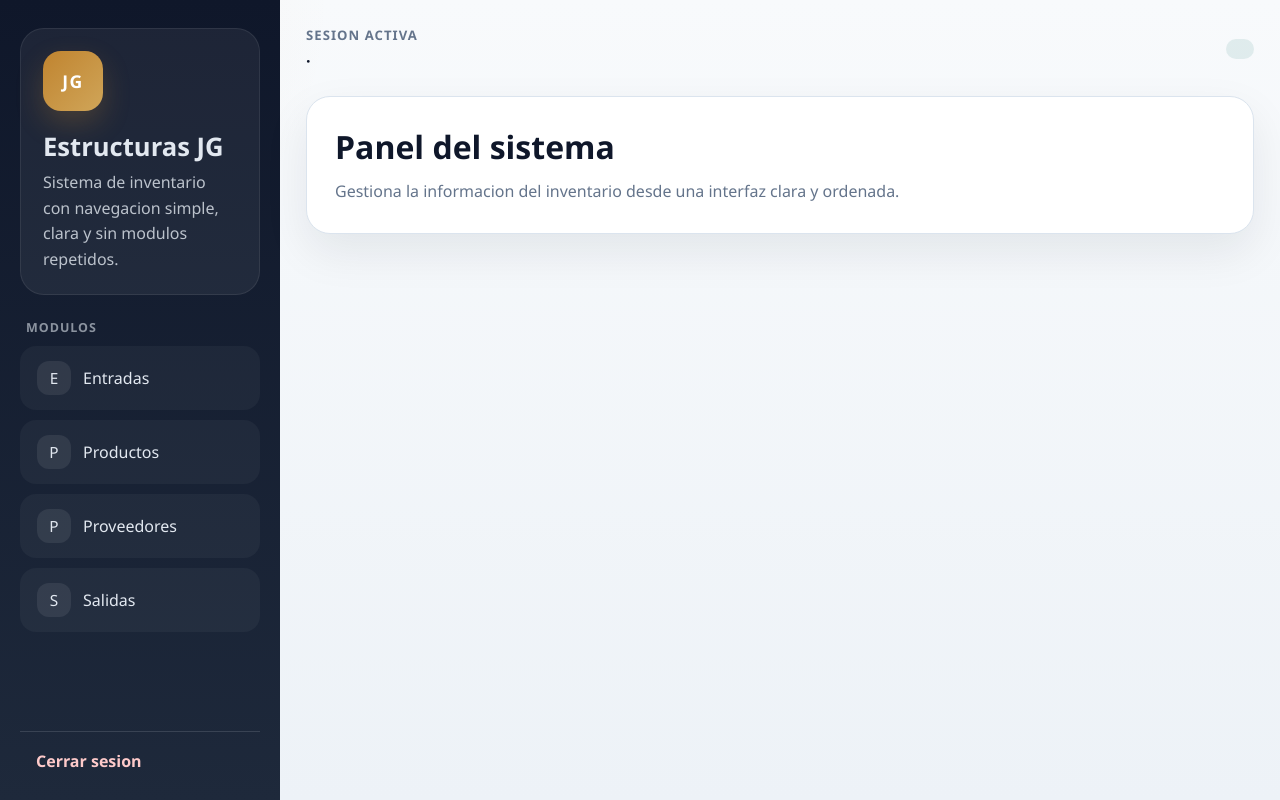
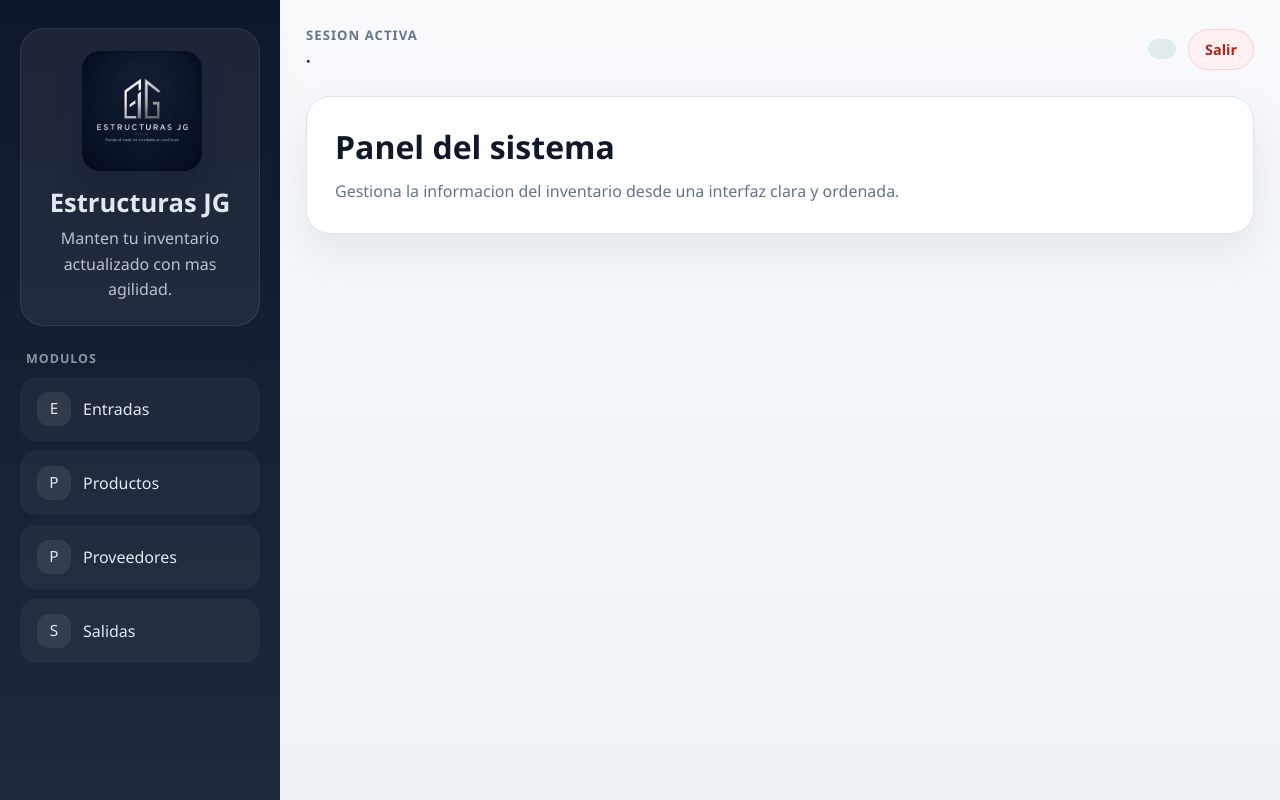
Before and after one commit to SayiGiuliholi/estructurasjg, a PHP site: page /app/vistas/panel/plantilla.php in a window 1280 px wide. Run offline with PHP 8.4, Linux system fonts and the light colour scheme.

Commit message:
Ajusta barra lateral y acciones superiores del panel

```diff
--- a/app/vistas/panel/parciales/barra_lateral.php
+++ b/app/vistas/panel/parciales/barra_lateral.php
@@ -1,8 +1,15 @@
 <aside class="barra-lateral">
     <div class="marca">
-        <div class="marca-simbolo">JG</div>
+
+    <div class="marca-simbolo">
+        <div class="marca-logo-contenedor">
+            <img src="/Estructurasjg/public/imagenes/marca/logo-login-principal.png" alt="Logo de Estructuras JG" class="imagen-marca-simbolo">
+        </div>
+    </div>
+
+
         <h1>Estructuras JG</h1>
-        <p>Sistema de inventario con navegacion simple, clara y sin modulos repetidos.</p>
+        <p>Manten tu inventario actualizado con mas agilidad.</p>
     </div>
 
     <nav class="menu" aria-label="Navegacion principal">
@@ -17,8 +24,4 @@
             </a>
         <?php endforeach; ?>
     </nav>
-
-    <div class="acciones">
-        <a href="<?= htmlspecialchars($urlSalir, ENT_QUOTES, 'UTF-8') ?>" class="enlace-salir">Cerrar sesion</a>
-    </div>
 </aside>
--- a/app/vistas/panel/parciales/barra_superior.php
+++ b/app/vistas/panel/parciales/barra_superior.php
@@ -6,6 +6,12 @@
 
     <div class="acciones-superiores">
         <span class="insignia-rol"><?= htmlspecialchars($nombreRol, ENT_QUOTES, 'UTF-8') ?></span>
+        <a
+            href="<?= htmlspecialchars($urlSalir, ENT_QUOTES, 'UTF-8') ?>"
+            class="boton-salir"
+            title="Cerrar sesion"
+            aria-label="Cerrar sesion"
+        >Salir</a>
         <?php if ($puedeVerConfiguracion): ?>
             <a
                 href="<?= htmlspecialchars($urlConfiguracion, ENT_QUOTES, 'UTF-8') ?>"
--- a/public/css/panel/plantilla.css
+++ b/public/css/panel/plantilla.css
@@ -50,31 +50,47 @@ body {
     border-radius: 24px;
     background: rgba(255, 255, 255, 0.06);
     border: 1px solid rgba(255, 255, 255, 0.08);
+    display: grid;
+    justify-items: center;
 }
 
 .marca-simbolo {
-    width: 60px;
-    height: 60px;
+    width: 116px;
+    height: 116px;
+    display: grid;
+    place-items: center;
+}
+
+
+
+.marca-logo-contenedor {
+    width: 120px;
+    height: 120px;
     display: grid;
     place-items: center;
     border-radius: 18px;
-    background: linear-gradient(135deg, rgba(201, 137, 47, 0.95), rgba(227, 179, 92, 0.9));
-    color: #fff;
-    font-size: 1.1rem;
-    font-weight: 700;
-    letter-spacing: 0.08em;
-    box-shadow: 0 12px 28px rgba(201, 137, 47, 0.24);
+    overflow: hidden;
+    background: rgba(255, 255, 255, 0.05);
+    box-shadow: 0 14px 28px rgba(15, 23, 42, 0.22);
 }
 
+.imagen-marca-simbolo {
+    width: 100%;
+    height: 100%;
+    display: block;
+    object-fit: contain;
+}
 .marca h1 {
     margin: 18px 0 6px;
     font-size: 1.6rem;
+    text-align: center;
 }
 
 .marca p {
     margin: 0;
     color: rgba(226, 232, 240, 0.8);
     line-height: 1.6;
+    text-align: center;
 }
 
 .menu {
@@ -125,18 +141,6 @@ body {
     font-size: 0.96rem;
 }
 
-.acciones {
-    margin-top: auto;
-    padding: 18px 16px 0;
-    border-top: 1px solid rgba(226, 232, 240, 0.14);
-}
-
-.enlace-salir {
-    color: #fecaca;
-    text-decoration: none;
-    font-weight: 600;
-}
-
 .contenido {
     padding: 26px;
 }
@@ -178,6 +182,17 @@ body {
     border-radius: 999px;
     background: rgba(15, 118, 110, 0.1);
     color: var(--exito);
+    font-size: 0.9rem;
+    font-weight: 700;
+}
+
+.boton-salir {
+    padding: 10px 16px;
+    border-radius: 999px;
+    background: #fff1f2;
+    border: 1px solid #fecdd3;
+    color: var(--peligro);
+    text-decoration: none;
     font-size: 0.9rem;
     font-weight: 700;
 }
```
